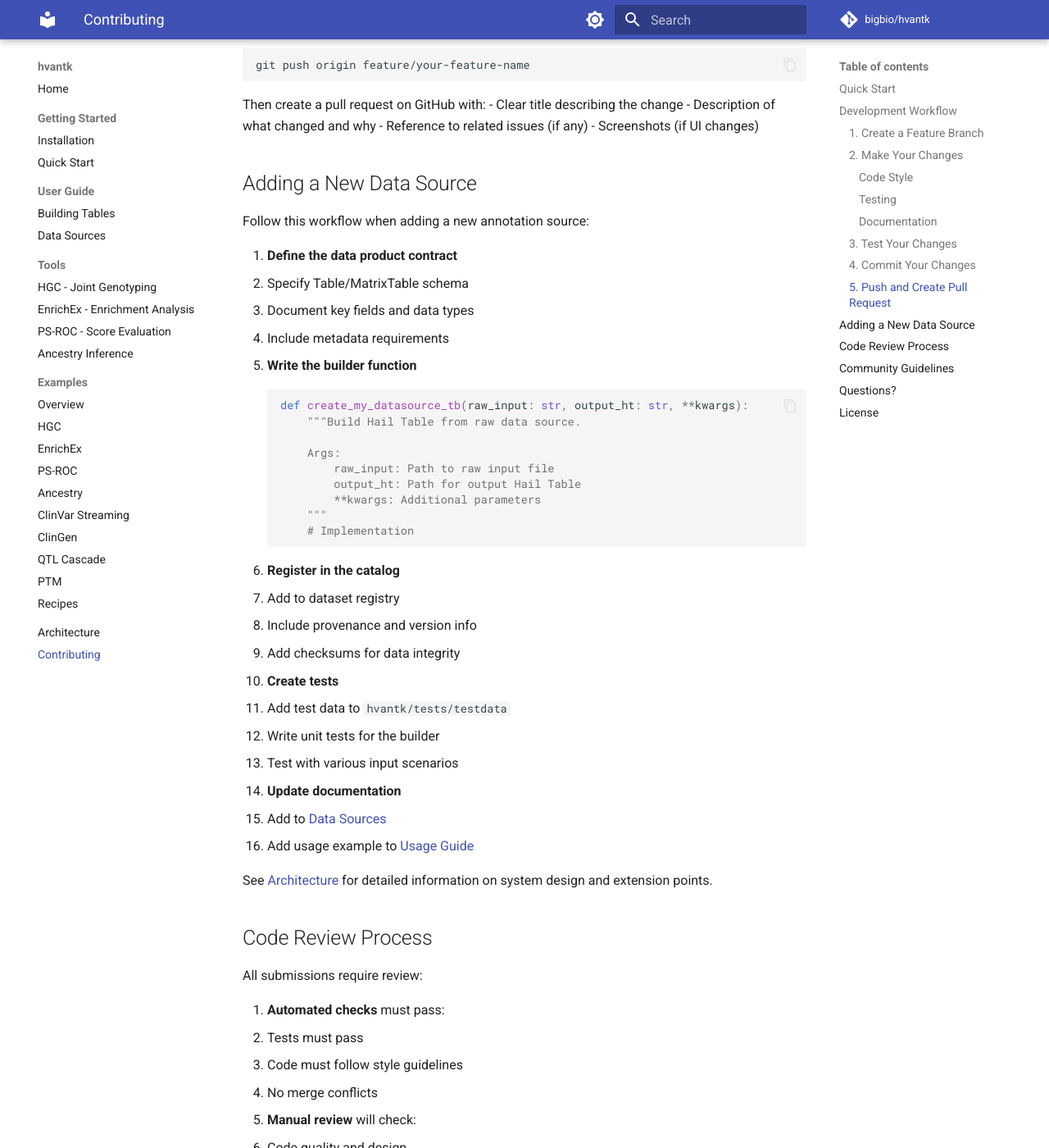
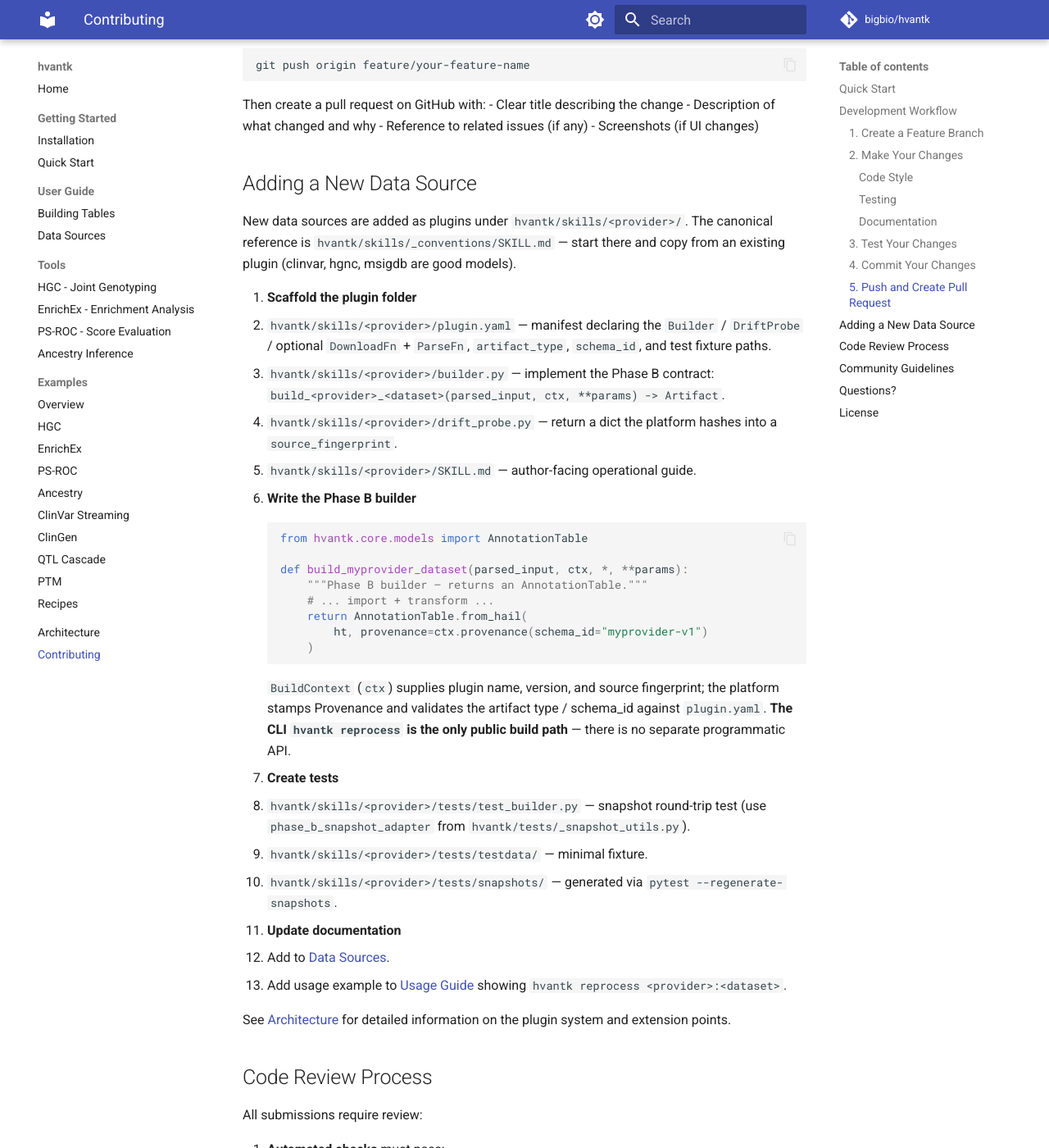
Before and after one commit to bigbio/hvantk, an MkDocs documentation site: the page built from docs_site/contributing.md, in a window 1280 px wide and 1400 px high, scrolled down 2203 px. Shown: the whole window at 82% size. Built offline with MkDocs 1.6.1 and Material for MkDocs 9.7.7, drawn with Linux system fonts in a browser that asks for light colours; comment, search, counter and statistics services are not loaded.

Commit message:
docs: state Phase B as the single build path; refresh stale docstrings
docs_site/architecture.md: updates the core/utils tree listing for the new
hail_helpers.py / qtl_helpers.py modules; rewrites the Data Builders
principle to declare `hvantk reprocess <provider>:<dataset>` as the sole
public build path, with the 1000 Genomes builder (core/builders/genome.py)
called out as the one tracked exception (#116).

docs_site/contributing.md: rewrites the "Adding a New Data Source"
workflow to walk authors through plugin authorship under
hvantk/skills/<provider>/ (manifest, Phase B builder, drift probe,
SKILL.md, snapshot tests via phase_b_snapshot_adapter) instead of the old
create_*_tb function example.

Refreshes docstring references that named the deleted Phase A functions:

- hvantk/core/utils/clinvar_streamer.py: example now shows
  `hvantk reprocess clinvar:variants` + hl.read_table.
- hvantk/core/utils/gene_mapper.py: HGNC docstring points to
  `hvantk reprocess hgnc:lookup`.
- hvantk/algorithms/ptm/analysis.py and annotate.py: PTM table docstrings
  point to `hvantk reprocess uniprot_ptm:sites`.

````diff
--- a/docs_site/contributing.md
+++ b/docs_site/contributing.md
@@ -107,41 +107,51 @@ Then create a pull request on GitHub with:
 
 ## Adding a New Data Source
 
-Follow this workflow when adding a new annotation source:
+New data sources are added as plugins under `hvantk/skills/<provider>/`. The
+canonical reference is `hvantk/skills/_conventions/SKILL.md` — start there
+and copy from an existing plugin (clinvar, hgnc, msigdb are good models).
 
-1. **Define the data product contract**
-   - Specify Table/MatrixTable schema
-   - Document key fields and data types
-   - Include metadata requirements
+1. **Scaffold the plugin folder**
+   - `hvantk/skills/<provider>/plugin.yaml` — manifest declaring the
+     `Builder` / `DriftProbe` / optional `DownloadFn` + `ParseFn`,
+     `artifact_type`, `schema_id`, and test fixture paths.
+   - `hvantk/skills/<provider>/builder.py` — implement the Phase B
+     contract: `build_<provider>_<dataset>(parsed_input, ctx, **params) -> Artifact`.
+   - `hvantk/skills/<provider>/drift_probe.py` — return a dict the platform
+     hashes into a `source_fingerprint`.
+   - `hvantk/skills/<provider>/SKILL.md` — author-facing operational guide.
 
-2. **Write the builder function**
+2. **Write the Phase B builder**
    ```python
-   def create_my_datasource_tb(raw_input: str, output_ht: str, **kwargs):
-       """Build Hail Table from raw data source.
+   from hvantk.core.models import AnnotationTable
 
-       Args:
-           raw_input: Path to raw input file
-           output_ht: Path for output Hail Table
-           **kwargs: Additional parameters
-       """
-       # Implementation
+   def build_myprovider_dataset(parsed_input, ctx, *, **params):
+       """Phase B builder — returns an AnnotationTable."""
+       # ... import + transform ...
+       return AnnotationTable.from_hail(
+           ht, provenance=ctx.provenance(schema_id="myprovider-v1")
+       )
    ```
+   `BuildContext` (`ctx`) supplies plugin name, version, and source
+   fingerprint; the platform stamps Provenance and validates the artifact
+   type / schema_id against `plugin.yaml`. **The CLI `hvantk reprocess` is
+   the only public build path** — there is no separate programmatic API.
 
-3. **Register in the catalog**
-   - Add to dataset registry
-   - Include provenance and version info
-   - Add checksums for data integrity
+3. **Create tests**
+   - `hvantk/skills/<provider>/tests/test_builder.py` — snapshot
+     round-trip test (use `phase_b_snapshot_adapter` from
+     `hvantk/tests/_snapshot_utils.py`).
+   - `hvantk/skills/<provider>/tests/testdata/` — minimal fixture.
+   - `hvantk/skills/<provider>/tests/snapshots/` — generated via
+     `pytest --regenerate-snapshots`.
 
-4. **Create tests**
-   - Add test data to `hvantk/tests/testdata`
-   - Write unit tests for the builder
-   - Test with various input scenarios
+4. **Update documentation**
+   - Add to [Data Sources](guide/data-sources.md).
+   - Add usage example to [Usage Guide](guide/usage.md) showing
+     `hvantk reprocess <provider>:<dataset>`.
 
-5. **Update documentation**
-   - Add to [Data Sources](guide/data-sources.md)
-   - Add usage example to [Usage Guide](guide/usage.md)
-
-See [Architecture](architecture.md) for detailed information on system design and extension points.
+See [Architecture](architecture.md) for detailed information on the plugin
+system and extension points.
 
 ## Code Review Process
 
````
Also changed, not shown: docs_site/architecture.md (+17 -2 lines), 4 other files.
